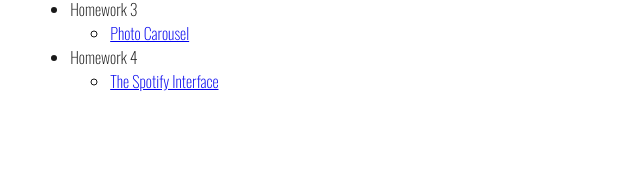
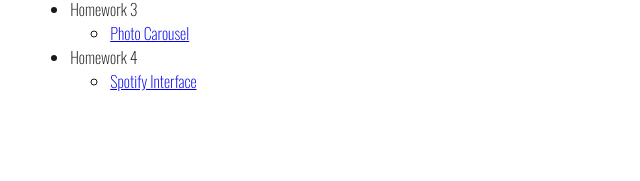
Before and after one commit to HermanCS130/cs130-coursework, a plain HTML site: page index.html in a window 1280 px wide. Shown: the part 199-380 px from the top of the page, 21-661 px from the left. Drawn offline with nearby package versions, Linux system fonts and the light colour scheme.

Commit message:
changing hw04

```diff
--- a/index.html
+++ b/index.html
@@ -59,7 +59,7 @@
                         <li>Homework 4</li>
                         <ul>
                             <li>
-                                <a href="hw04/your_task/index.html">The Spotify Interface</a>
+                                <a href="hw04/my_task/index.html">Spotify Interface</a>
                             </li>
                         </ul>
                     </ul>
```
Also changed, not shown: hw04/my_task/index.html (renamed from hw04/your_task/index.html), hw04/my_task/js/audio-player.js (renamed from hw04/your_task/js/audio-player.js), hw04/my_task/js/scripts.js (renamed from hw04/your_task/js/scripts.js), hw04/my_task/style.css (renamed from hw04/your_task/style.css).
